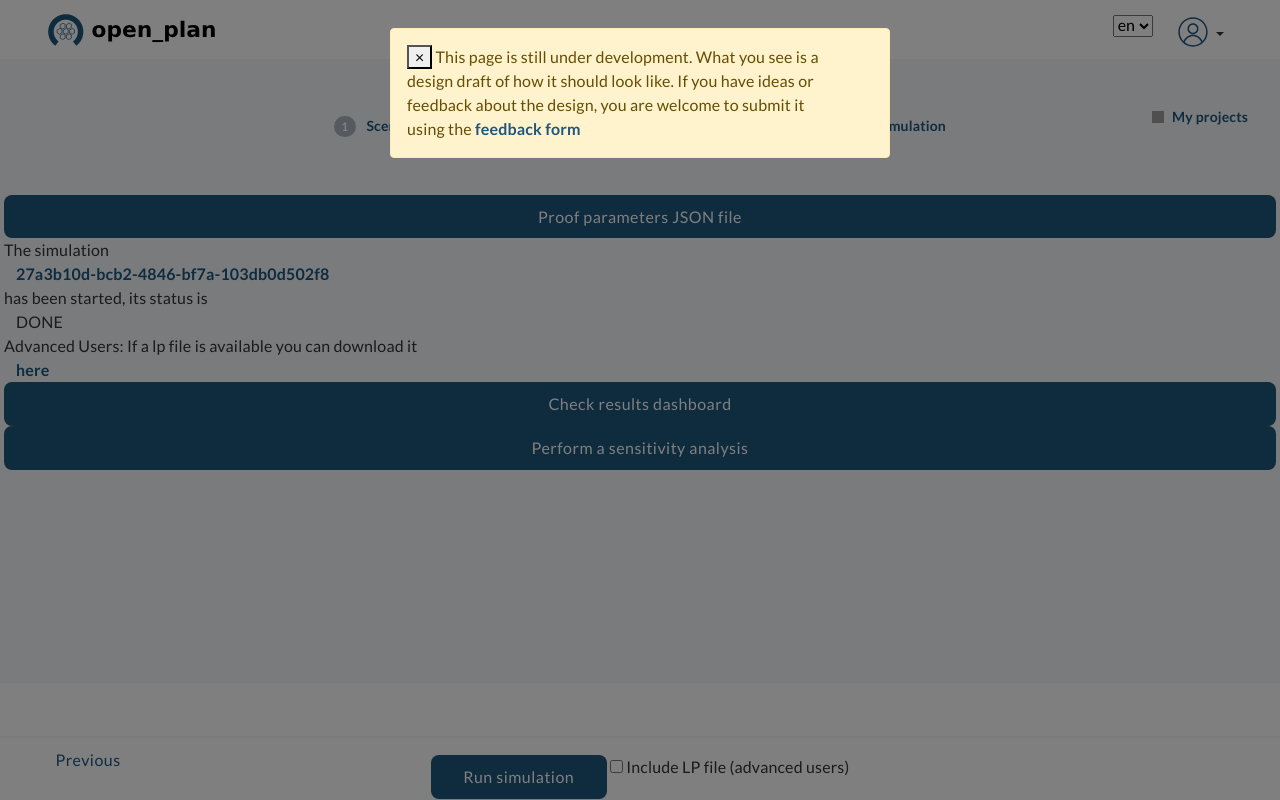
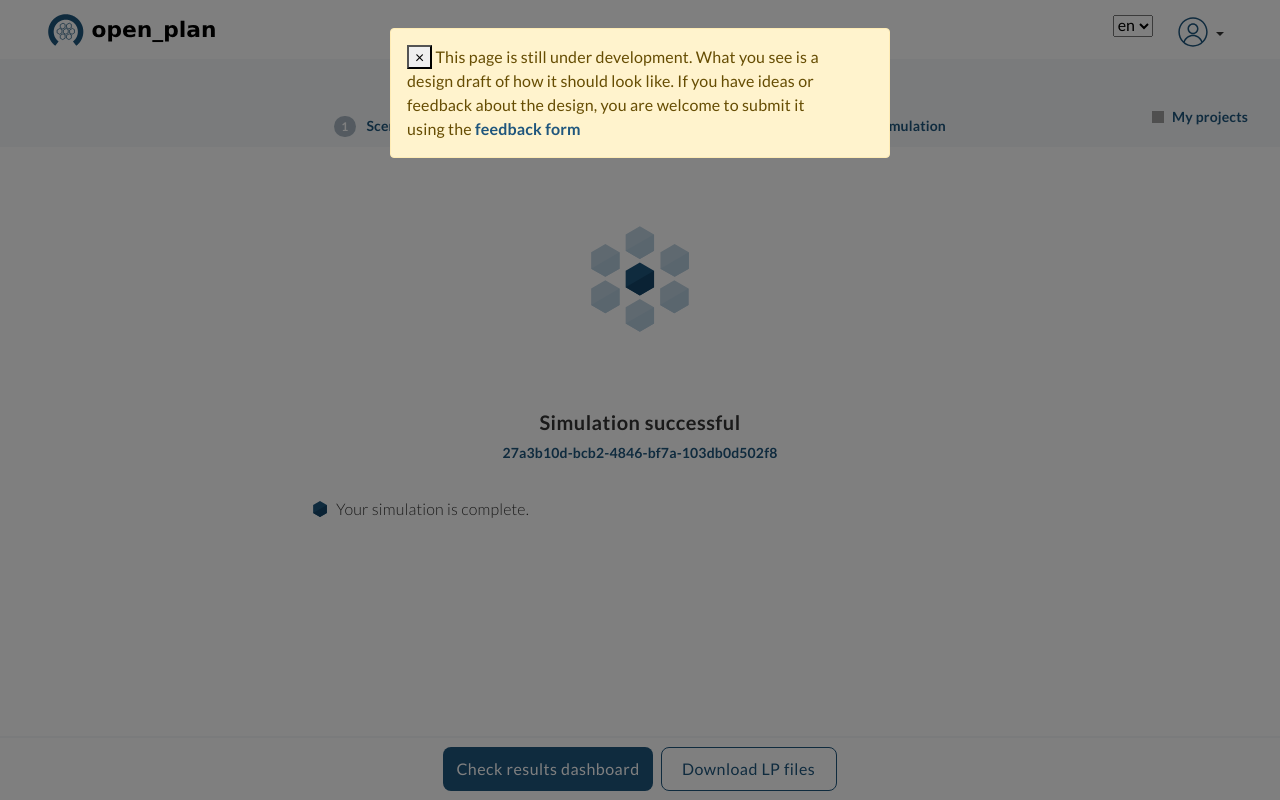
Before and after one commit to in-RET/in.RET-EnSys-open-plan-GUI, a Django app: page /en/project/1/scenario/review/1/ in a window 1280 px wide. Run offline with Django 3.2, Linux system fonts and the light colour scheme; a user stored in the database is signed in; data comes from the database, SQL or seed files in the repository; style sheets or scripts are compiled from the project's sources; parts of the project's set-up code (start-up, migrations or seed data) failed here and were passed over; some libraries are stand-ins or nearby versions; grey boxes are pictures that could not be loaded.

Commit message:
Split scenario simulation page into different templates
Each template depends on the simulation status

```diff
--- a/app/projects/views.py
+++ b/app/projects/views.py
@@ -37,7 +37,7 @@ from .scenario_topology_helpers import (
     load_scenario_from_dict,
 )
 from projects.helpers import format_scenario_for_mvs
-from .constants import DONE, ERROR, MODIFIED
+from .constants import DONE, PENDING, ERROR, MODIFIED
 from .services import (
     create_or_delete_simulation_scheduler,
     excuses_design_under_development,
@@ -743,7 +743,7 @@ def scenario_review(request, proj_id, scen_id, step_id=4, max_step=5):
         raise PermissionDenied
 
     if request.method == "GET":
-
+        html_template = f"scenario/simulation/no-status.html"
         context = {
             "scenario": scenario,
             "scen_id": scen_id,
@@ -760,6 +760,10 @@ def scenario_review(request, proj_id, scen_id, step_id=4, max_step=5):
 
         if qs.exists():
             simulation = qs.first()
+
+            if simulation.status == PENDING:
+                fetch_mvs_simulation_results(simulation)
+
             context.update(
                 {
                     "sim_id": simulation.id,
@@ -769,12 +773,19 @@ def scenario_review(request, proj_id, scen_id, step_id=4, max_step=5):
                     "mvs_token": simulation.mvs_token,
                 }
             )
+
             if simulation.status == ERROR:
                 context.update({"simulation_error_msg": simulation.errors})
+                html_template = "scenario/simulation/error.html"
+            elif simulation.status == PENDING:
+                html_template = "scenario/simulation/pending.html"
+            elif simulation.status == DONE:
+                html_template = "scenario/simulation/success.html"
+
         else:
             print("no simulation existing")
 
-        return render(request, f"scenario/scenario_step{step_id}.html", context)
+        return render(request, html_template, context)
 
 
 SCENARIOS_STEPS = [
--- /dev/null
+++ b/app/static/scss/layouts/_simulation.scss
@@ -0,0 +1,133 @@
+.simulation {
+  @include flex-row-justify-center;
+
+  &__heading {
+    height: 16.5rem;
+    width: 100%;
+    background-image: url("/static/assets/illustrations/open_plan_hero_hexagon.svg");
+    background-position: center center;
+    background-repeat: no-repeat;
+    background-size: 6.125rem;
+  }
+
+  &__content {
+    width: 100%;
+
+    @media only screen and (min-width: $medium-screen) {
+      width: calc(#{$section-max-width} / 2);
+    }
+
+    h2 {
+      text-align: center;
+      font-size: $font-size-medium;
+      font-weight: 600;
+    }
+  }
+
+  &__id {
+    text-align: center;
+    font-size: $font-size-small;
+  }
+
+  &__feedback {
+    width: 100%;
+
+    .item {
+      text-align: left;
+
+      &:first-of-type {
+        padding-top: 2rem;
+      }
+
+      p {
+        position: relative;
+        font-weight: 300;
+        padding-left: 1.5rem;
+        margin-bottom: 0.5rem;
+      }
+
+      p::before {
+        content: "";
+        position: absolute;
+        top: 0.33rem;
+        left: 0;
+        width: 1rem;
+        height: 1rem;
+        background-image: url("/static/assets/icons/i_cell_blue.svg");
+        background-position: center center;
+        background-repeat: no-repeat;
+        background-size: contain;
+      }
+
+      ul {
+        padding-bottom: 2rem;
+      }
+
+      ul li {
+        padding-left: 0.5rem;
+        list-style: none;
+      }
+
+      a {
+        position: relative;
+        padding-left: 1.5rem;
+      }
+
+      a::before {
+        content: "";
+        position: absolute;
+        display: block;
+        background-image: url("/static/assets/icons/i_arrow_right.svg");
+        width: 0.75rem;
+        height: 0.75rem;
+        background-repeat: no-repeat;
+        background-size: cover;
+        left: 0.5rem;
+        top: 0.2rem;
+      }
+
+      &--success p::before {
+        background-image: url("/static/assets/icons/i_cell_blue.svg");
+      }
+
+      &--warning p::before {
+        background-image: url("/static/assets/icons/i_cell_yellow.svg");
+      }
+
+      &--error p::before {
+        background-image: url("/static/assets/icons/i_cell_red.svg");
+      }
+    }
+  }
+
+  &--ns {
+    .simulation__heading {
+      background-image: url("/static/assets/illustrations/disabled_hexagon.svg");
+    }
+  }
+
+  &--pending {
+    .simulation__heading {
+      background-image: none;
+      @include flex-column-align-justify-center;
+    }
+
+    .spinner-border {
+      border-top-color: $primary-color-1;
+      border-bottom-color: $primary-color-1;
+      border-left-color: $primary-color-1;
+    }
+  }
+
+  &--error {
+    .simulation__heading {
+      background-image: url("/static/assets/illustrations/error_hexagon.svg");
+    }
+  }
+
+  &--successful {
+    .simulation__heading {
+      background-image: url("/static/assets/illustrations/open_plan_hero_hexagon.svg");
+    }
+  }
+}
--- a/app/templates/scenario/scenario_step4.html
+++ b/app/templates/scenario/scenario_step4.html
@@ -17,53 +17,6 @@
 
 
 
-<main>
-
-    <section class="dashboard">
-        <div>
-
-            {% if simulation_status %}
-
-                <div class="row">
-
-                    <a class="btn btn--medium" href="{% url 'view_mvs_data_input' scen_id %}" >{% translate "Proof parameters JSON file" %} </a>
-                    {% if simulation_status != "MODIFIED" %}
-                    The simulation <a href="{{ MVS_GET_URL }}{{ mvs_token }}">{{ mvs_token }}</a> has been started, its status is <span>{{ simulation_status }}</span>
-                    Advanced Users: If a lp file is available you can download it <a href="{{ MVS_LP_FILE_URL }}{{ mvs_token }}">here</a>
-
-
-                    {% else %}
-                    The parameters of the scenario linked to the simulation <a href="{{ MVS_GET_URL }}{{ mvs_token }}">{{ mvs_token }}</a> have been changed, you can rerun the simulation to update the results, please note that existing results will be erased only if the simulation does not have errors
-                    {% endif %}
-                </div>
-
-                <div class="row">
-                    {% if simulation_status == "DONE" %}
-                        <a class="btn btn--medium" href="{% url 'scenario_visualize_results' scen_id %}" >{% translate "Check results dashboard" %} </a>
-                    {% elif simulation_status == "ERROR" %}
-                        <p>{{ simulation_error_msg }}</p>
-                        <a class="btn btn--medium" href="{% url 'view_mvs_data_input' scen_id %}" >{% translate "Proof parameters JSON file" %} </a>
-                        <a class="btn btn--medium" href="" >{% translate "Link to send bug report automatically" %} </a>
-
-                    {% elif simulation_status == "PENDING" %}
-                        The simulation <a href="{{ MVS_GET_URL }}{{ mvs_token }}">{{ mvs_token }}</a> has been started, its status is <span>{{ simulation_status }}</span>
-                    {% endif %}
-                </div>
-                <div class="row">
-
-                    <a class="btn btn--medium" href="{% url 'sensitivity_analysis_create' scen_id %}" >{% translate "Perform a sensitivity analysis" %}</a>
-                </div>
-            {% else %}
-                <div class="row">{% translate "You can now click on 'Run simulation' button" %}</div>
-            {% endif %}
-        </div>
-    </section>
-
-
-</main>
-
-
-
 {% endblock progression_content %}
 
 
@@ -79,24 +32,6 @@
 {% endblock end_body_scripts %}
 
 {% block footer %}
-
-
-<footer class="step-footer">
-  <div>
-    <div class="step-footer__left">
-        <a class="btn btn--medium btn--hollow btn--previous" href="{% url 'scenario_steps_edit' proj_id scen_id step_id|add:-1 %}" aria-disabled="true">{% translate "Previous" %}</a>
-    </div>
-    <div class="step-footer__center">
-
-        <form method="post" action="{% url 'request_mvs_simulation' scen_id %}">
-            {% csrf_token %}
-
-            <button class="btn btn--medium" type="submit" > {% translate "Run simulation" %}</button>
-            <input type="checkbox" name="output_lp_file"> Include LP file (advanced users) </input>
-        </form>
-    </div>
-    <div class="step-footer__right">
-    </div>
-  </div>
-</footer>
+    <footer class="simulation-footer">
+    </footer>
 {% endblock footer %}
--- /dev/null
+++ b/app/templates/scenario/simulation/success.html
@@ -0,0 +1,35 @@
+{% extends 'scenario/scenario_progression.html' %}
+{% load i18n %}
+
+{% block progression_content %}
+
+    <main class="simulation simulation--successful">
+      <div>
+        <div class="simulation__heading" aria-hidden="true">
+        </div>
+        <div class="simulation__content">
+          <h2>{% translate "Simulation successful" %}</h2>
+          <div class="simulation__id">
+            <a href="{{ MVS_GET_URL }}{{ mvs_token }}">{{ mvs_token }}</a>
+          </div>
+          <div class="simulation__feedback">
+            <div class="item item--successful">
+              <p>{% translate "Your simulation is complete." %}</p>
+            </div>
+            <div class="item item--warning">
+            </div>
+          </div>
+        </div>
+      </div>
+    </main>
+
+{% endblock progression_content %}
+
+{% block footer %}
+    <footer class="simulation-footer">
+      <div>
+        <a class="btn btn--medium" href="{% url 'scenario_visualize_results' scen_id %}">{% translate "Check results dashboard" %}</a>
+        <a class="btn btn--medium btn--hollow" href="{{ MVS_LP_FILE_URL }}{{ mvs_token }}">{% translate "Download LP files" %}</a>
+      </div>
+    </footer>
+{% endblock footer %}
```
Also changed, not shown: app/templates/scenario/simulation/error.html (added, +40 -0 lines), app/templates/scenario/simulation/no-status.html (added, +39 -0 lines), app/templates/scenario/simulation/pending.html (added, +30 -0 lines), app/static/assets/icons/i_close.svg (added).
